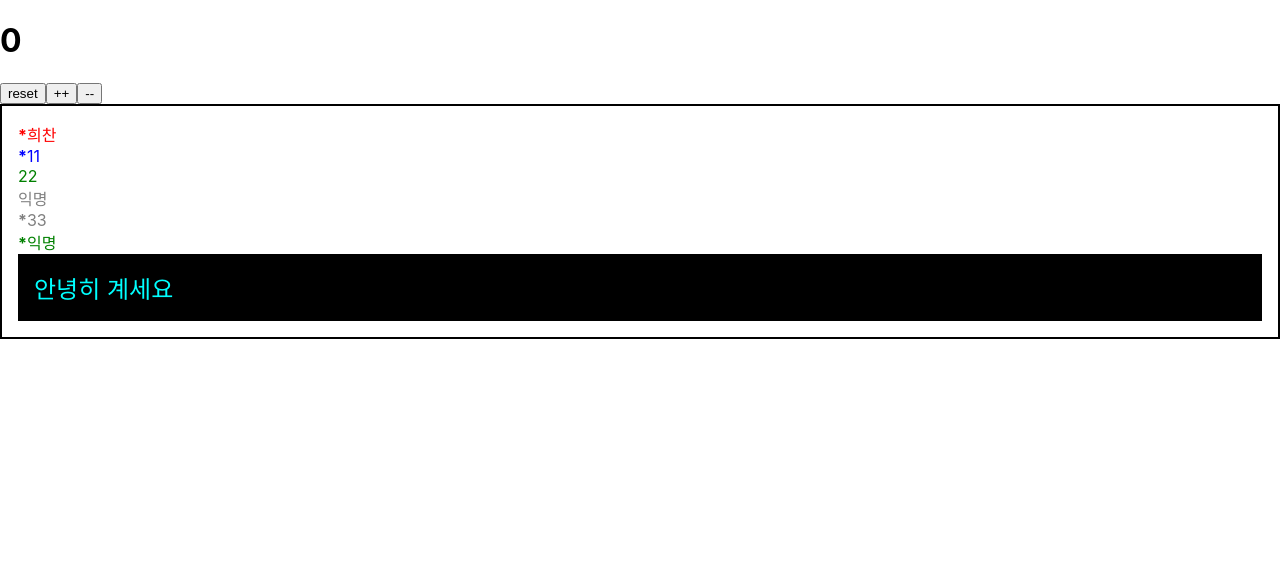
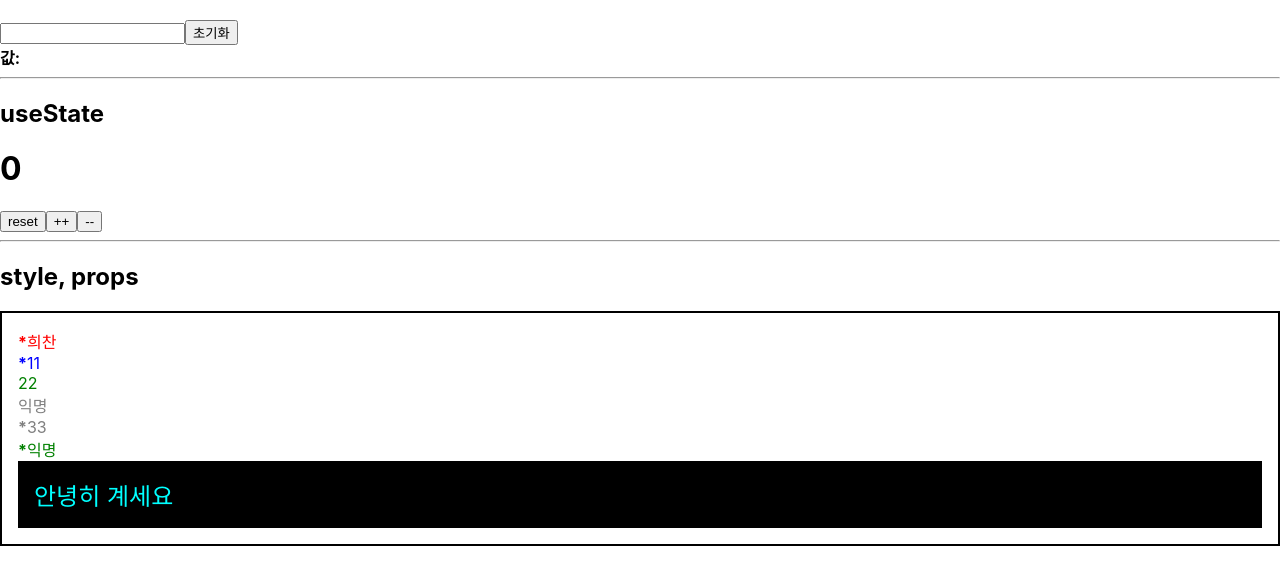
Before and after one commit to LOG-INFO/react-velopert, a React (Create React App) app: page / in a window 1280 px wide. Shown: the top 584 px of the page. Built offline with nearby package versions, Linux system fonts and the light colour scheme.

Commit message:
input 상태 관리

```diff
--- a/src/App.js
+++ b/src/App.js
@@ -1,6 +1,7 @@
 import Counter from './Counter'
 import Hello from './Hello'
 import Wrapper from './Wrapper'
+import InputSample from './InputSample'
 
 const App = () => {
   const bye = "안녕히 계세요"
@@ -13,7 +14,13 @@ const App = () => {
 
   return (
     <>
+    <h2></h2>
+    <InputSample/>
+    <hr/>
+    <h2>useState</h2>
     <Counter/>
+    <hr/>
+    <h2>style, props</h2>
     <Wrapper>
       {/* isBold만 써주면 true로 간주 */}
       <Hello name="희찬" color="red" isBold/>
--- /dev/null
+++ b/src/InputSample.js
@@ -0,0 +1,26 @@
+import React, { useState } from "react";
+
+const InputSample = () => {
+
+    const [text, setText] = useState('')
+
+    const onChange = (e) => {
+        setText(e.target.value)
+    }
+
+    const onReset = (e) => {
+        setText('')
+    }
+
+    return (
+        <div>
+            <input value={text} onChange={onChange}/>
+            <button onClick={onReset}>초기화</button>
+            <div>
+                <b>값: </b>
+            </div>
+        </div>
+    )
+}
+
+export default InputSample;
```
